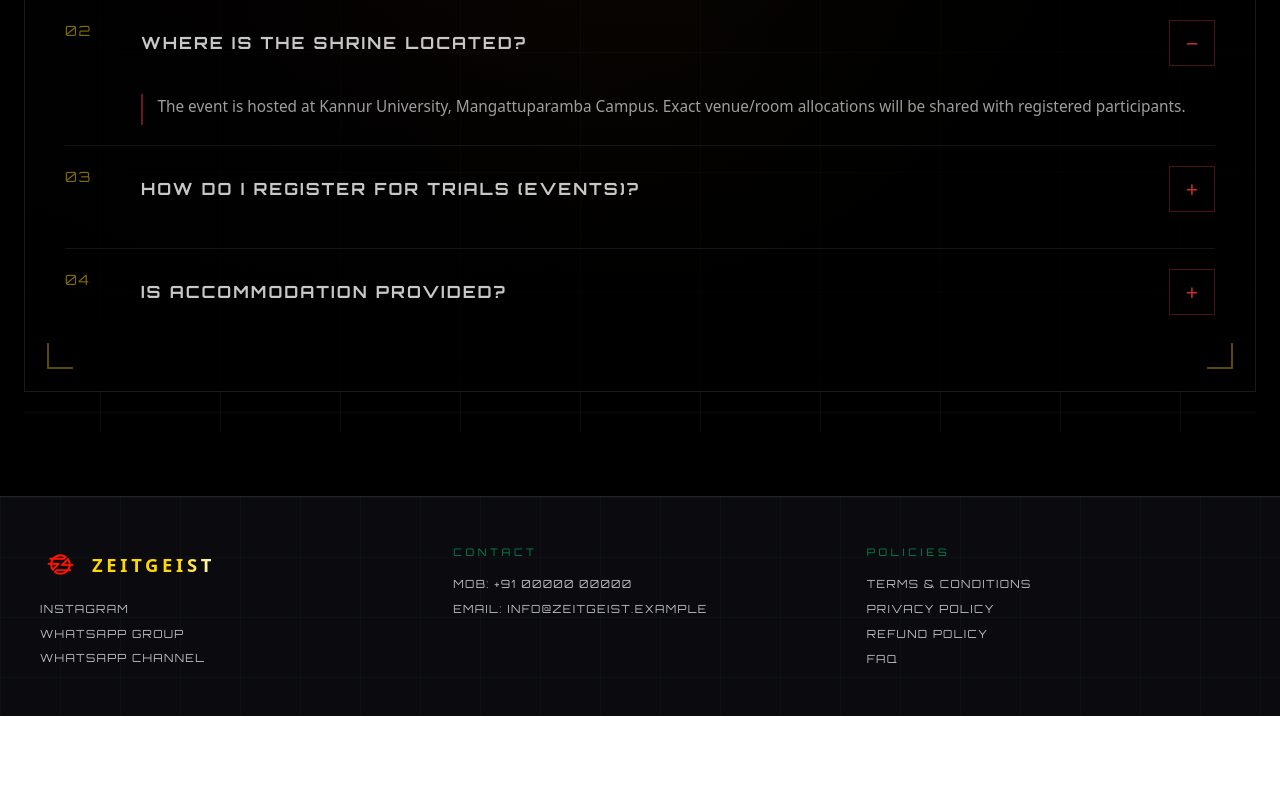
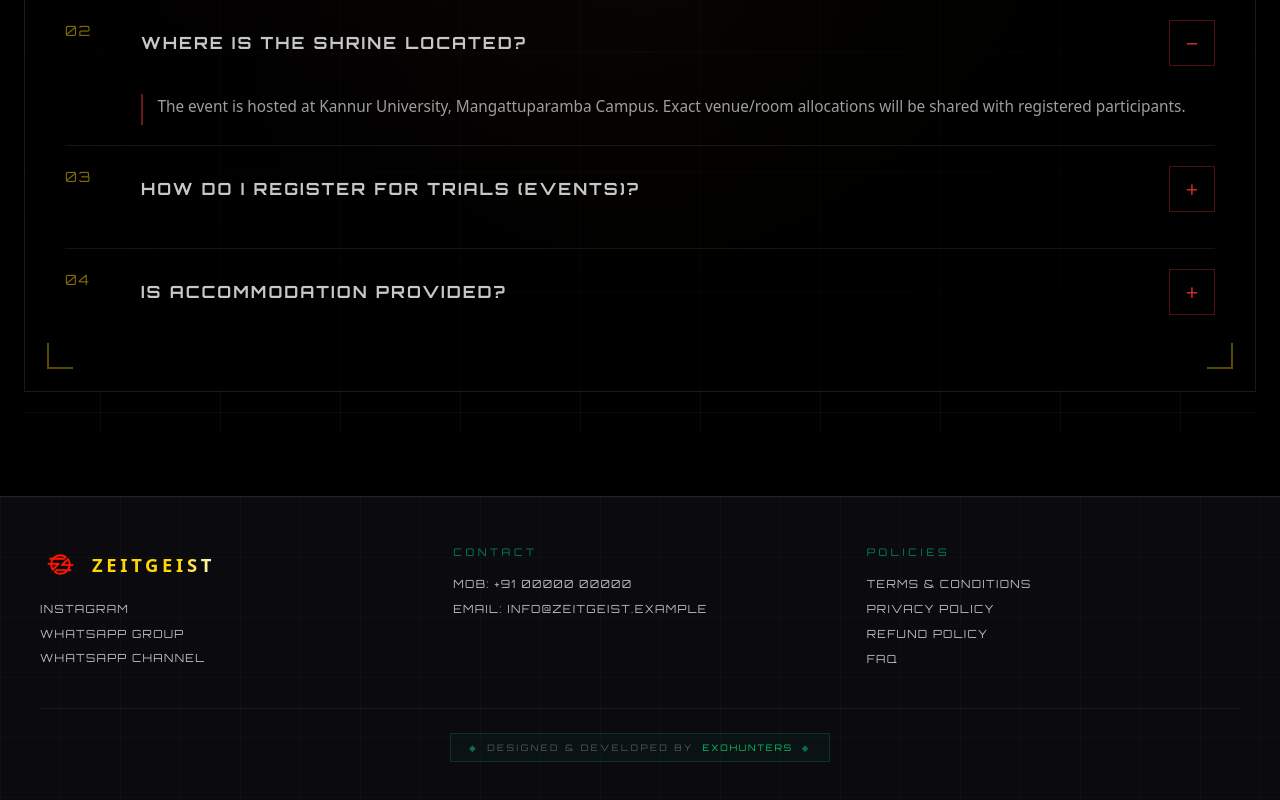
Before and after one commit to Anugrxh/IT-Fest-Frontend, a React (Vite) app: page /faq in a window 1280 px wide. Shown: the part 544-1344 px from the top of the page. Before the commit the page ends 1260 px from the top, so only its background shows below. Built offline with nearby package versions, Linux system fonts and the light colour scheme.

Commit message:
added footer change

```diff
--- a/src/components/Footer.tsx
+++ b/src/components/Footer.tsx
@@ -142,6 +142,29 @@ const Footer = () => {
               </div>
             </div>
           </div>
+
+          <div className="mt-10 pt-6 border-t border-white/[0.06] flex justify-center">
+            <div
+              style={{
+                display: "inline-flex",
+                alignItems: "center",
+                gap: "0.55rem",
+                border: "1px solid rgba(0,255,140,0.15)",
+                background: "rgba(0,255,140,0.03)",
+                padding: "0.45rem 1.1rem",
+                fontFamily: "'Orbitron', sans-serif",
+                fontSize: "clamp(0.44rem,0.7vw,0.58rem)",
+                letterSpacing: "0.28em",
+                textTransform: "uppercase",
+                color: "rgba(255,255,255,0.3)",
+              }}
+            >
+              <span style={{ color: "rgba(0,255,140,0.4)", fontSize: "0.55rem" }}>◆</span>
+              Designed &amp; Developed by
+              <span style={{ color: "rgba(0,255,140,0.75)", letterSpacing: "0.2em" }}>ExoHunters</span>
+              <span style={{ color: "rgba(0,255,140,0.4)", fontSize: "0.55rem" }}>◆</span>
+            </div>
+          </div>
         </div>
       </footer>
     </>
```
